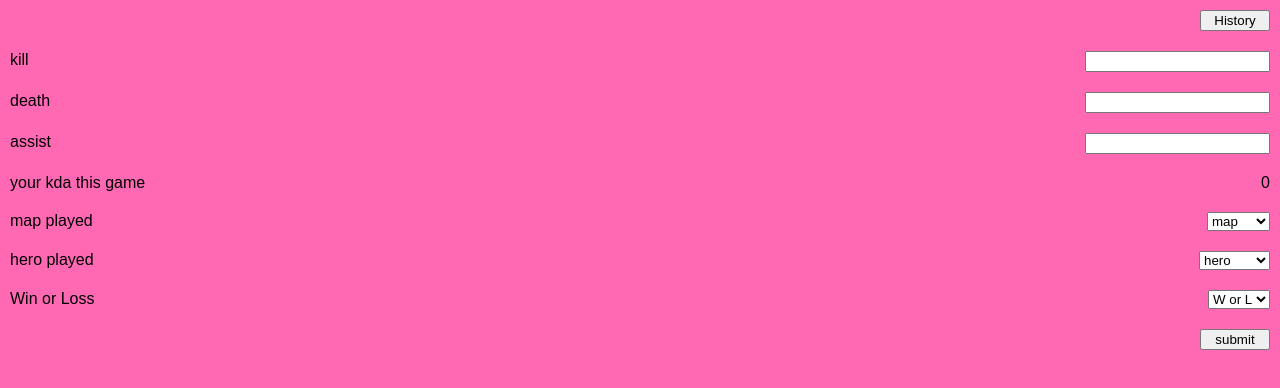
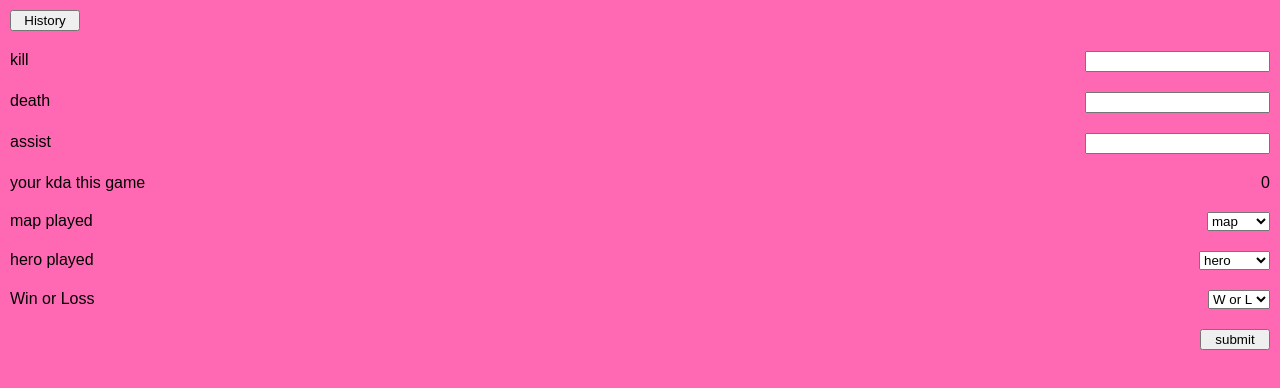
Before and after one commit to maxilukowski/valorant-app, a React (Create React App) app: page /Home in a window 1280 px wide. Shown: the top 388 px of the page. Built offline with nearby package versions, Linux system fonts and the light colour scheme; data requests are answered from the project's data file.

Commit message:
Add routes

```diff
--- a/package.json
+++ b/package.json
@@ -10,6 +10,7 @@
     "json-server": "^0.16.1",
     "react": "^16.13.1",
     "react-dom": "^16.13.1",
+    "react-router-dom": "^5.2.0",
     "react-scripts": "3.4.3",
     "styled-components": "^5.1.1"
   },
--- a/src/App.js
+++ b/src/App.js
@@ -4,6 +4,7 @@ import styled from 'styled-components'
 import axios from 'axios'
 import { useEffect } from 'react'
 import HistoryIndex from './components/HistoryPage/HistoryIndex'
+import { Switch, Route, Redirect } from 'react-router-dom'
 
 export default function App() {
   const [allStats, setAllStats] = useState([])
@@ -21,10 +22,19 @@ export default function App() {
 
   return (
     <Container>
+      <Redirect exact from='/' to='Home' />
       {isKdaForm ? (
-        <KdaForm onSubmit={setAllInfo} togglePage={togglePages} />
+        <Switch>
+          <Route path='/'>
+            <KdaForm onSubmit={setAllInfo} togglePage={togglePages} />
+          </Route>
+        </Switch>
       ) : (
-        <HistoryIndex togglePage={togglePages} gameStats={allStats} />
+        <Switch>
+          <Route path='/History'>
+            <HistoryIndex togglePage={togglePages} gameStats={allStats} />
+          </Route>
+        </Switch>
       )}
     </Container>
   )
--- a/src/components/HistoryPage/HistoryIndex.js
+++ b/src/components/HistoryPage/HistoryIndex.js
@@ -5,22 +5,35 @@ import { useState } from 'react'
 import { useEffect } from 'react'
 import DisplayHeroAndMapPlayed from './DisplayHeroAndMapPlayed'
 import LastFiveGames from './LastFiveGames'
+import { Link } from 'react-router-dom'
 
 export default ({ gameStats, togglePage }) => {
   const [gameStatsCounted, setGameStatsCounted] = useState({
     heroes: {},
     maps: {},
   })
-
   useEffect(() => {
     setGameStatsCounted(getGameStats(gameStats))
   }, [gameStats])
 
+  //-------------------------------------------------------------------------------
+
+  const filteredKeys = ['heroPicked', 'mapPlayed']
+
+  const filtered = gameStats.map((game) => {
+    return { heroPicked: game.heroPicked, mapPlayed: game.mapPlayed }
+  })
+
+  console.log('123', filtered)
+  console.log(gameStats)
+  //-------------------------------------------------------------------------------
   return (
     <Container>
       <StyledDiv>
         <span style={{ marginTop: '10px ' }}>HistoryPage</span>
-        <ToggleButton togglePage={togglePage} text='Home' />
+        <Link to='/Home'>
+          <ToggleButton togglePage={togglePage} text='Home' />
+        </Link>
       </StyledDiv>
       <div> Matches played: {gameStats.length}</div>
       <div>Your avg KDA :{getAvgKda(gameStats)} </div>
--- a/src/components/KDAForm/KdaForm.js
+++ b/src/components/KDAForm/KdaForm.js
@@ -6,6 +6,7 @@ import styled from 'styled-components'
 import HeroOptions from './HeroOptions'
 import { SubmitButton, ToggleButton } from '../Button'
 import LastGameKda from './LastGameKda'
+import { Link } from 'react-router-dom'
 
 export default ({ onSubmit, togglePage }) => {
   const [form, setForm] = useState({
@@ -19,7 +20,9 @@ export default ({ onSubmit, togglePage }) => {
 
   return (
     <Container>
-      <ToggleButton togglePage={togglePage} text='History' />
+      <Link to='/History'>
+        <ToggleButton togglePage={togglePage} text='History' />
+      </Link>
       <StyledForm onSubmit={handleSubmit}>
         <InsertKda setFormData={setForm} formData={form} />
         <LastGameKda evaluateKda={evaluateKda} formData={form} />
--- a/src/index.js
+++ b/src/index.js
@@ -4,11 +4,14 @@ import ReactDOM from 'react-dom'
 import App from './App'
 import * as serviceWorker from './serviceWorker'
 import GlobalStyles from './GlobalStyles'
+import { BrowserRouter as Router } from 'react-router-dom'
 
 ReactDOM.render(
   <React.StrictMode>
     <GlobalStyles />
-    <App />
+    <Router>
+      <App />
+    </Router>
   </React.StrictMode>,
   document.getElementById('root')
 )
```
Also changed, not shown: 1 other file (tests, documents, lock files or other folders).
